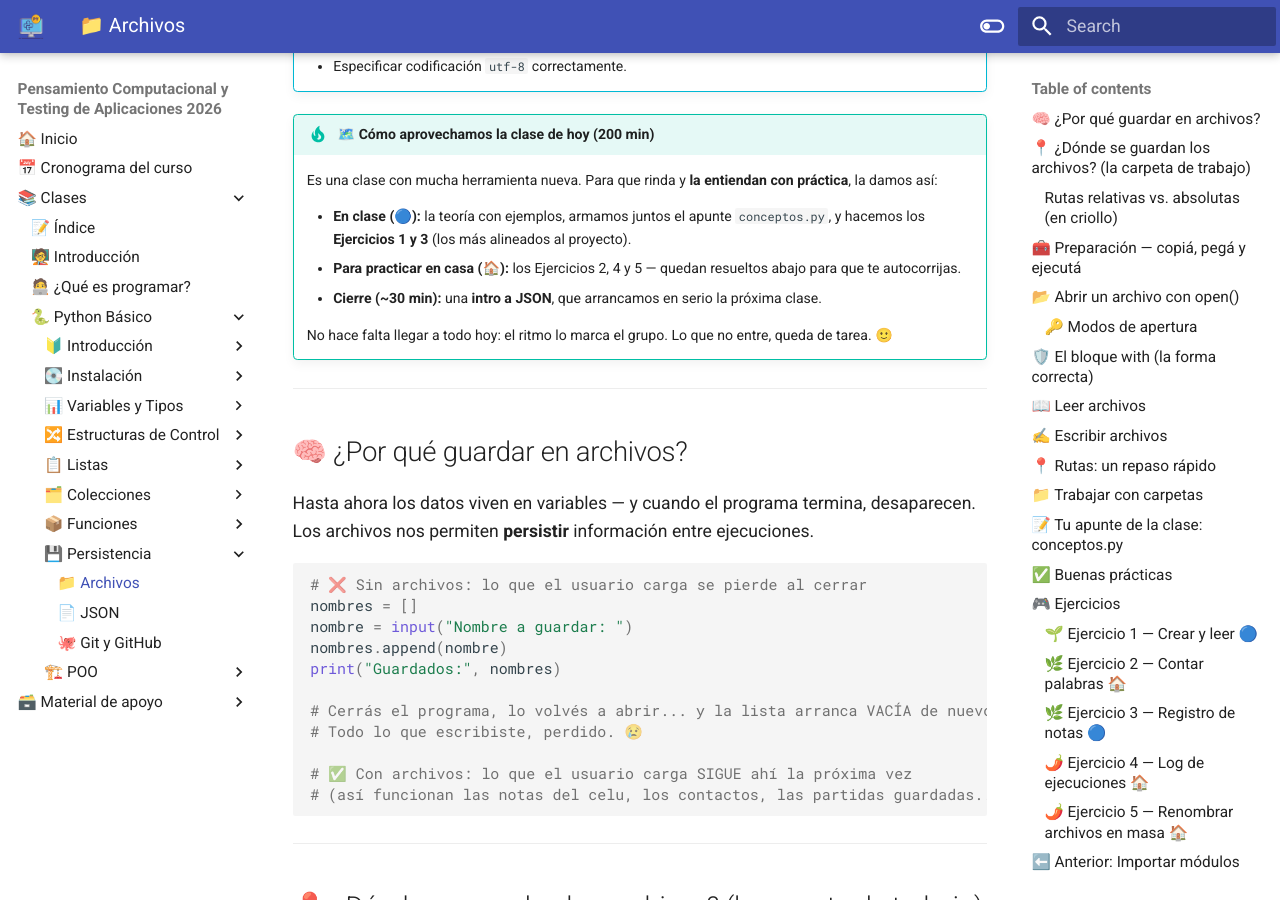
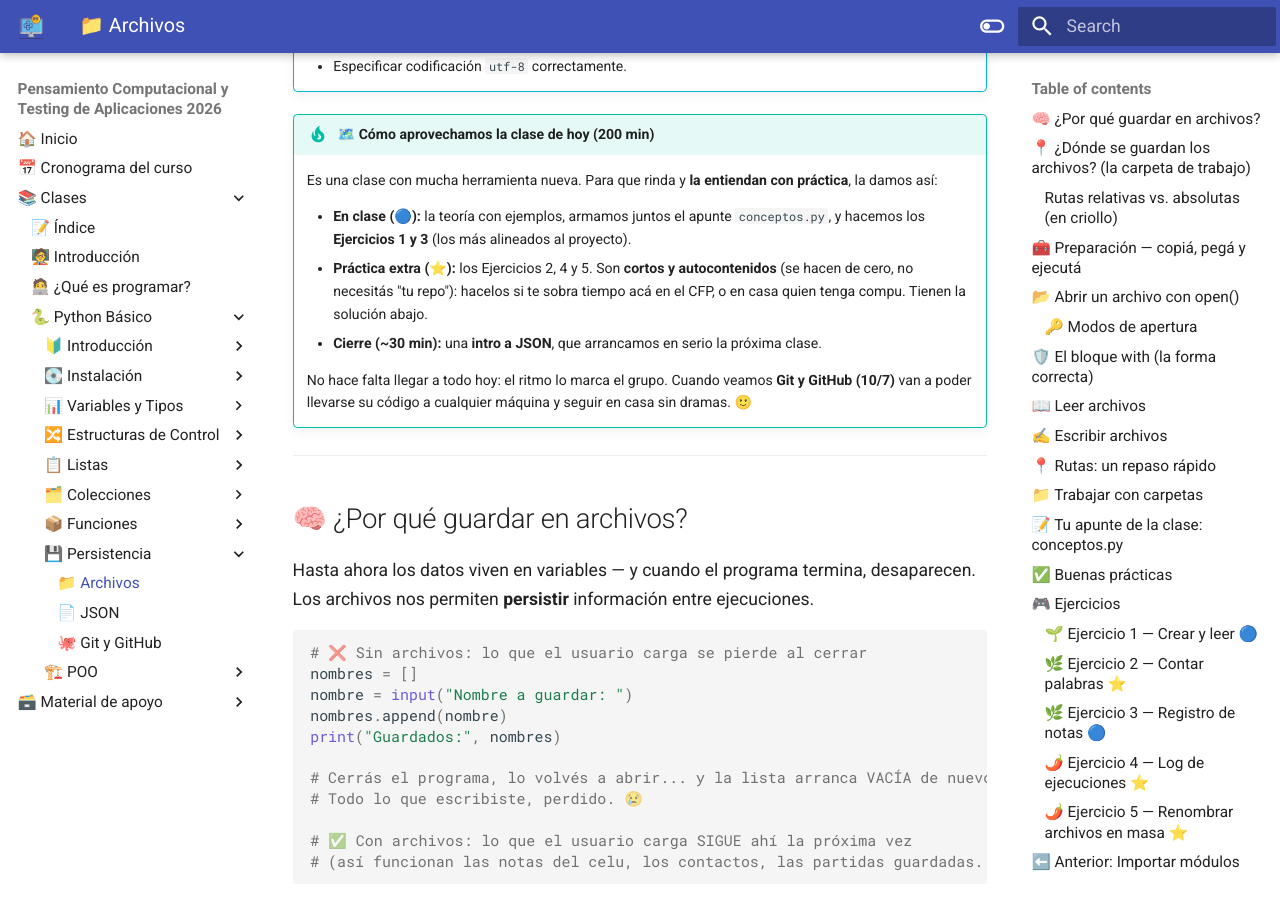
Before and after one commit to MaxiNunez24/pensamiento-computacional-testing-2026, an MkDocs documentation site: the page built from docs/clases/python/07_persistencia/archivos.md, in a window 1280 px wide and 900 px high, scrolled down 459 px. Built offline with MkDocs 1.6.1 and Material for MkDocs 9.7.7, drawn with Linux system fonts in a browser that asks for light colours; some of the changed text lies outside the part shown.

Commit message:
Archivos: reencuadrar práctica extra (máquinas del CFP + sin Git todavía)
Los alumnos trabajan en las PCs del CFP y aún no vieron Git (10/7), así que no
pueden continuar la "tarea" desde su mismo repo. Se reencuadran los Ej 2/4/5 de
"🏠 en casa" a "⭐ práctica extra" (cortos y autocontenidos, se rehacen de cero),
aclarando que con Git van a poder llevarse el código a cualquier máquina.
También se suma esa motivación concreta al plan de coexistencia (Astro corre en
el navegador sin setup: ideal para practicar en cualquier lado).

Co-Authored-By: Claude Opus 4.8 <noreply@anthropic.com>

````diff
--- a/docs/clases/python/07_persistencia/archivos.md
+++ b/docs/clases/python/07_persistencia/archivos.md
@@ -17,11 +17,13 @@ Los programas que hiciste hasta ahora "olvidan" todo cuando los cerrás. Aprende
 
     - **En clase (🔵):** la teoría con ejemplos, armamos juntos el apunte `conceptos.py`, y hacemos los
       **Ejercicios 1 y 3** (los más alineados al proyecto).
-    - **Para practicar en casa (🏠):** los Ejercicios 2, 4 y 5 — quedan resueltos abajo para que te
-      autocorrijas.
+    - **Práctica extra (⭐):** los Ejercicios 2, 4 y 5. Son **cortos y autocontenidos** (se hacen de
+      cero, no necesitás "tu repo"): hacelos si te sobra tiempo acá en el CFP, o en casa quien tenga
+      compu. Tienen la solución abajo.
     - **Cierre (~30 min):** una **intro a JSON**, que arrancamos en serio la próxima clase.
 
-    No hace falta llegar a todo hoy: el ritmo lo marca el grupo. Lo que no entre, queda de tarea. 🙂
+    No hace falta llegar a todo hoy: el ritmo lo marca el grupo. Cuando veamos **Git y GitHub (10/7)**
+    van a poder llevarse su código a cualquier máquina y seguir en casa sin dramas. 🙂
 
 ---
 
@@ -402,9 +404,10 @@ for archivo in Path(".").glob("*.txt"):   # "." = la carpeta actual
 
 ## 🎮 Ejercicios
 
-!!! note "🔵 en clase · 🏠 en casa"
-    En clase hacemos el **Ejercicio 1** y el **3**. Los marcados con **🏠** son para practicar en casa
-    —tienen la solución abajo para que te autocorrijas—. Todos usan tu carpeta `clase_archivos`.
+!!! note "🔵 en clase · ⭐ práctica extra"
+    En clase hacemos el **Ejercicio 1** y el **3**. Los marcados con **⭐** son **práctica extra**
+    (cortos y autocontenidos): hacelos si te queda tiempo en el CFP, o en casa si tenés compu — tienen
+    la solución abajo para que te autocorrijas. Todos usan tu carpeta `clase_archivos`.
 
 ### 🌱 Ejercicio 1 — Crear y leer 🔵
 
@@ -427,7 +430,7 @@ for archivo in Path(".").glob("*.txt"):   # "." = la carpeta actual
             print(linea.strip().upper())
     ```
 
-### 🌿 Ejercicio 2 — Contar palabras 🏠
+### 🌿 Ejercicio 2 — Contar palabras ⭐
 
 Usá el `texto.txt` que creó el bloque de preparación (o creá uno con al menos 3 párrafos). Escribí un
 programa que:
@@ -491,7 +494,7 @@ Escribí un programa que:
         print(f"Promedio: {sum(notas) / len(notas):.2f}")
     ```
 
-### 🌶️ Ejercicio 4 — Log de ejecuciones 🏠
+### 🌶️ Ejercicio 4 — Log de ejecuciones ⭐
 
 Cada vez que el programa se ejecute, que agregue una línea al archivo `log.txt` con la fecha/hora y un mensaje.
 
@@ -518,7 +521,7 @@ Cada vez que el programa se ejecute, que agregue una línea al archivo `log.txt`
     print(f"Log actualizado: {timestamp}")
     ```
 
-### 🌶️ Ejercicio 5 — Renombrar archivos en masa 🏠
+### 🌶️ Ejercicio 5 — Renombrar archivos en masa ⭐
 
 Mirá la carpeta `practica_archivos/` que creaste en la preparación: nombres con mayúsculas y espacios,
 un desastre. Vamos a **ordenarlos todos de una**: pasarlos a **minúsculas** y reemplazar los
````
Also changed, not shown: material-privado/PLAN-coexistencia-mkdocs-astro.md (+8 -0 lines).
